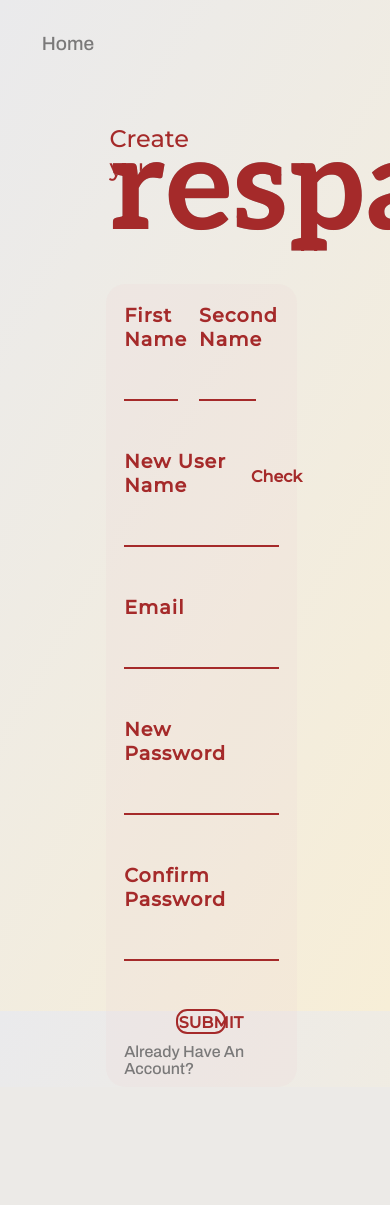
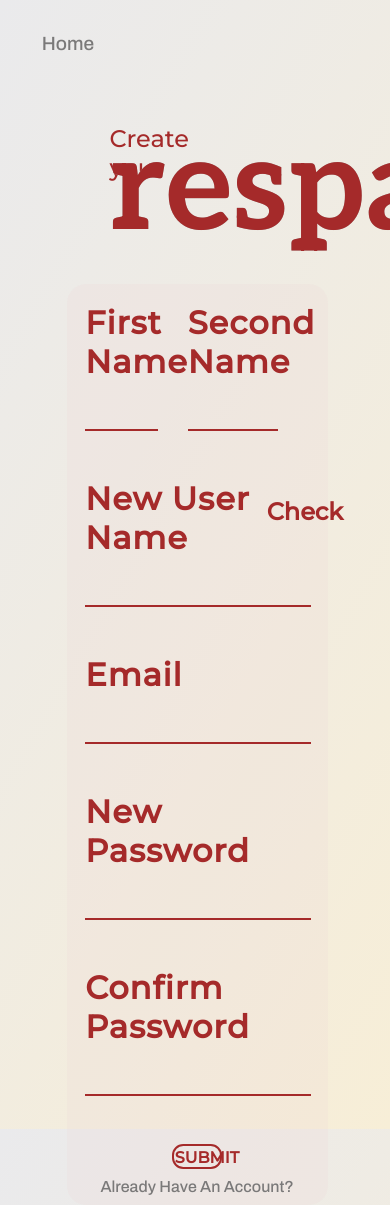
Before and after one commit to KURUVIBRO/respare_deploy, a Django app: page /register/ in a window 390 px wide; the page is wider, and only the part inside the window is pictured. Before the commit the page ends 1075 px from the top of that part, so only its background shows below. Run offline with Django 4.2, Linux system fonts and the light colour scheme.

Commit message:
signup mobile

```diff
--- a/backend/static/signup.css
+++ b/backend/static/signup.css
@@ -255,6 +255,7 @@ form a:hover{
 }
 
 @media screen and (max-width:1000px) {
+
     form .form-control{
         font-size: 1.5em;
     }
@@ -267,6 +268,13 @@ form a:hover{
         font-family: 'Cascadia Mono';
     }
 
+    small{
+        font-size: 1.5em;
+    }
+    .form-control-label {
+        font-size: 2em;
+    }
+
     .form-group {
         position: relative;
         margin-bottom: 40px;
@@ -277,9 +285,9 @@ form a:hover{
     form {
         box-sizing: border-box;
         position: relative;
-        left: 25vw;
+        left: 15vw;
         /* margin-top: 0%; */
-        width: 49vw;
+        width: 67vw;
         background: rgb(237 215 215 / 23%);
         border-radius: 1.2em;
         padding: 5%;
@@ -338,13 +346,13 @@ form a:hover{
     .check-btn{
         position: absolute;
         background: none;
-        /* justify-self: center; */
+    /* justify-self: center; */
         font-family: 'Montserrat';
         top: 2vh;
-        left: 31vw;
+        left: 45vw;
         color: brown;
         font-weight: bold;
-        font-size: 1em;
+        font-size: 1.5em;
         width: 8vw;
         height: 2vh;
         border: 2px transparent;
```
